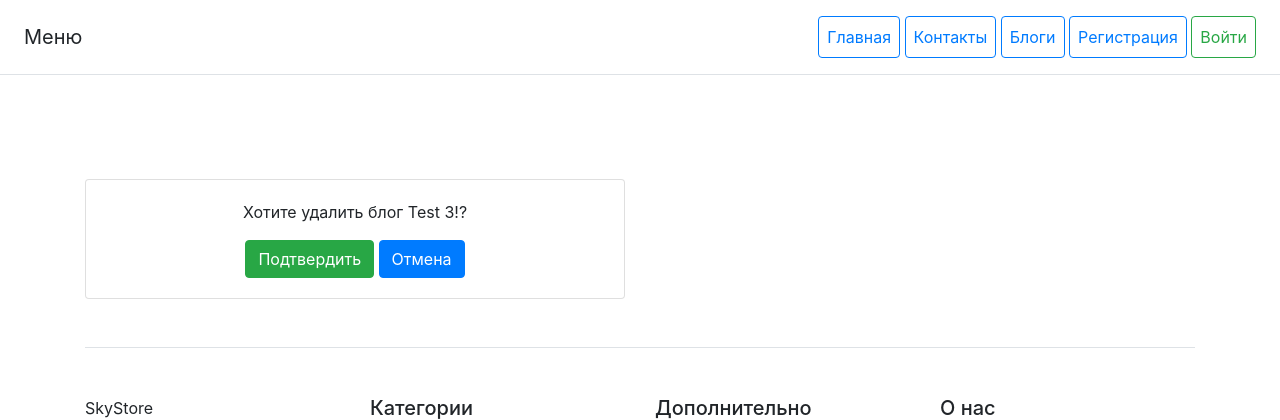
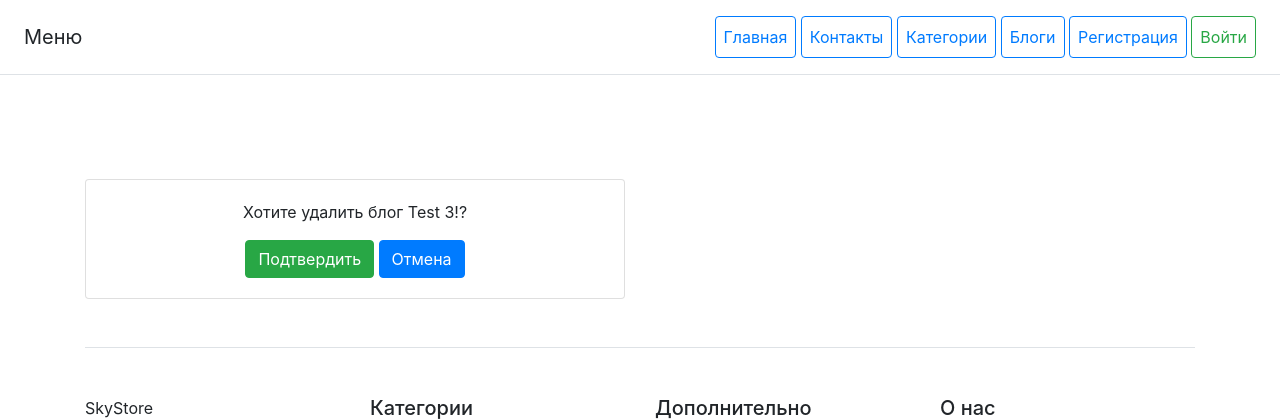
Before and after one commit to artrim/online_store_project, a Django app: page /blog_delete/3 in a window 1280 px wide. Shown: the top 420 px of the page. Run offline with Django 5.2, Linux system fonts and the light colour scheme; data comes from the database, SQL or seed files in the repository; parts of the project's set-up code (start-up, migrations or seed data) failed here and were passed over; some libraries are stand-ins or nearby versions.

Commit message:
add button for categories

```diff
--- a/catalog/templates/catalog/includes/inc_catalog_menu.html
+++ b/catalog/templates/catalog/includes/inc_catalog_menu.html
@@ -3,6 +3,7 @@
     <nav class="ms-5">
         <a class="p-2 btn btn-outline-primary" href="{% url 'catalog:home' %}">Главная</a>
         <a class="p-2 btn btn-outline-primary" href="{% url 'catalog:contacts' %}">Контакты</a>
+        <a class="p-2 btn btn-outline-primary" href="{% url 'catalog:category_list' %}">Категории</a>
         <a class="p-2 btn btn-outline-primary" href="{% url 'catalog:blog_list' %}">Блоги</a>
         {% if user.is_authenticated %}
             <a class="p-2 btn btn-outline-primary" href="{% url 'users:profile' %}">Профиль</a>
```
